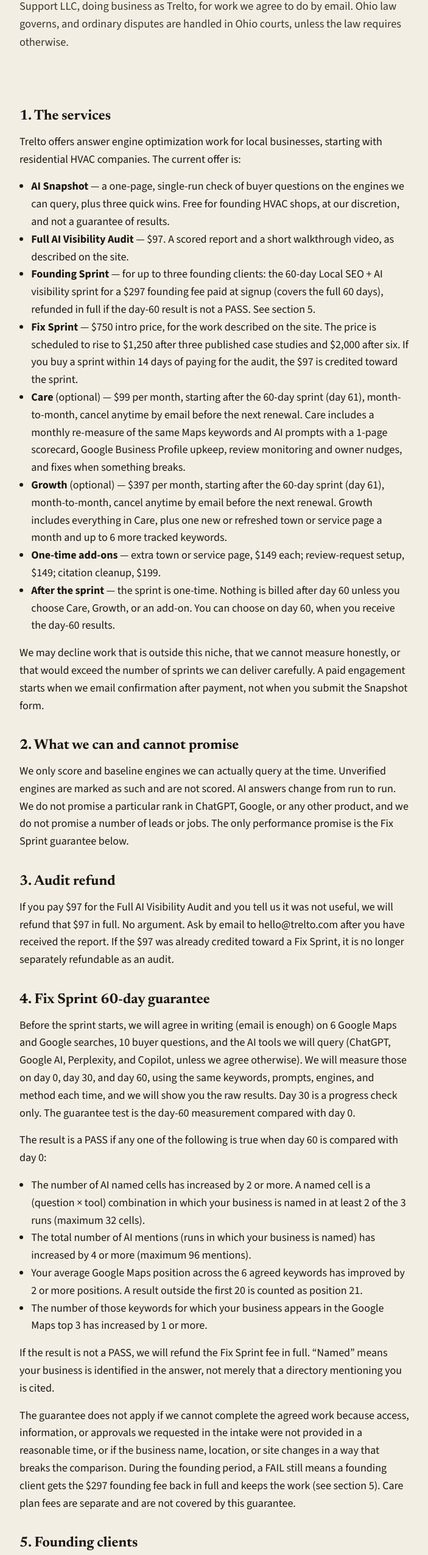
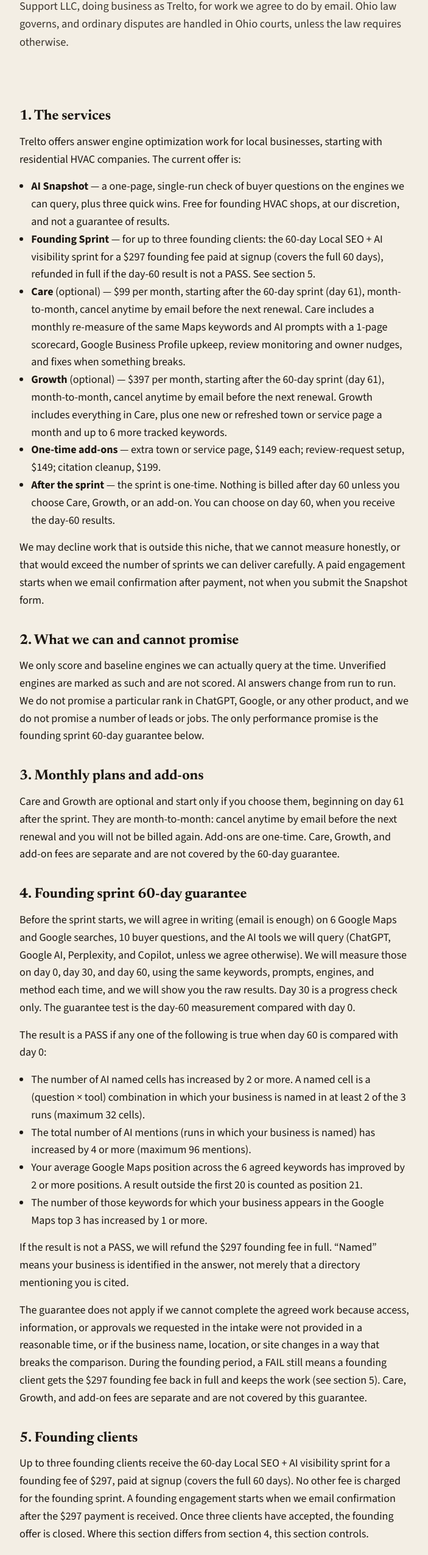
Before and after one commit to YOU18mission/trelto-site, a plain HTML site: page terms.html in a window 1280 px wide. Shown: the part 236-2786 px from the top of the page at 61% size, without its empty margins (288-991 px from the left). Drawn offline with Linux system fonts and the light colour scheme.

Commit message:
Terms: remove retired $97 audit and $750 Fix Sprint offers; guarantee applies to founding sprint; clean welcome and sample audit references

```diff
--- a/terms.html
+++ b/terms.html
@@ -4,13 +4,13 @@
   <meta charset="utf-8">
   <meta name="viewport" content="width=device-width, initial-scale=1">
   <title>Terms — Trelto</title>
-  <meta name="description" content="Terms for Trelto services, including the $97 audit refund and the Fix Sprint 60-day guarantee.">
+  <meta name="description" content="Terms for Trelto services: the $297 founding sprint and its 60-day guarantee, optional Care and Growth plans, and one-time add-ons.">
   <link rel="canonical" href="https://trelto.com/terms.html">
   <meta name="theme-color" content="#f3eee4">
   <meta name="robots" content="index,follow">
   <meta property="og:type" content="website">
   <meta property="og:title" content="Terms — Trelto">
-  <meta property="og:description" content="Terms for Trelto services, including refunds and the 60-day Fix Sprint guarantee.">
+  <meta property="og:description" content="Terms for Trelto services: the $297 founding sprint and its 60-day guarantee, optional monthly plans, and add-ons.">
   <meta property="og:url" content="https://trelto.com/terms.html">
   <meta property="og:image" content="https://trelto.com/img/og.png">
   <meta name="twitter:card" content="summary_large_image">
@@ -52,9 +52,7 @@
       <p>Trelto offers answer engine optimization work for local businesses, starting with residential HVAC companies. The current offer is:</p>
       <ul>
         <li><strong>AI Snapshot</strong> — a one-page, single-run check of buyer questions on the engines we can query, plus three quick wins. Free for founding HVAC shops, at our discretion, and not a guarantee of results.</li>
-        <li><strong>Full AI Visibility Audit</strong> — $97. A scored report and a short walkthrough video, as described on the site.</li>
         <li><strong>Founding Sprint</strong> — for up to three founding clients: the 60-day Local SEO + AI visibility sprint for a $297 founding fee paid at signup (covers the full 60 days), refunded in full if the day-60 result is not a PASS. See section 5.</li>
-        <li><strong>Fix Sprint</strong> — $750 intro price, for the work described on the site. The price is scheduled to rise to $1,250 after three published case studies and $2,000 after six. If you buy a sprint within 14 days of paying for the audit, the $97 is credited toward the sprint.</li>
         <li><strong>Care</strong> (optional) — $99 per month, starting after the 60-day sprint (day 61), month-to-month, cancel anytime by email before the next renewal. Care includes a monthly re-measure of the same Maps keywords and AI prompts with a 1-page scorecard, Google Business Profile upkeep, review monitoring and owner nudges, and fixes when something breaks.</li>
         <li><strong>Growth</strong> (optional) — $397 per month, starting after the 60-day sprint (day 61), month-to-month, cancel anytime by email before the next renewal. Growth includes everything in Care, plus one new or refreshed town or service page a month and up to 6 more tracked keywords.</li>
         <li><strong>One-time add-ons</strong> — extra town or service page, $149 each; review-request setup, $149; citation cleanup, $199.</li>
@@ -63,12 +61,12 @@
       <p>We may decline work that is outside this niche, that we cannot measure honestly, or that would exceed the number of sprints we can deliver carefully. A paid engagement starts when we email confirmation after payment, not when you submit the Snapshot form.</p>
 
       <h2>2. What we can and cannot promise</h2>
-      <p>We only score and baseline engines we can actually query at the time. Unverified engines are marked as such and are not scored. AI answers change from run to run. We do not promise a particular rank in ChatGPT, Google, or any other product, and we do not promise a number of leads or jobs. The only performance promise is the Fix Sprint guarantee below.</p>
+      <p>We only score and baseline engines we can actually query at the time. Unverified engines are marked as such and are not scored. AI answers change from run to run. We do not promise a particular rank in ChatGPT, Google, or any other product, and we do not promise a number of leads or jobs. The only performance promise is the founding sprint 60-day guarantee below.</p>
 
-      <h2>3. Audit refund</h2>
-      <p>If you pay $97 for the Full AI Visibility Audit and you tell us it was not useful, we will refund that $97 in full. No argument. Ask by email to hello@trelto.com after you have received the report. If the $97 was already credited toward a Fix Sprint, it is no longer separately refundable as an audit.</p>
+      <h2>3. Monthly plans and add-ons</h2>
+      <p>Care and Growth are optional and start only if you choose them, beginning on day 61 after the sprint. They are month-to-month: cancel anytime by email before the next renewal and you will not be billed again. Add-ons are one-time. Care, Growth, and add-on fees are separate and are not covered by the 60-day guarantee.</p>
 
-      <h2>4. Fix Sprint 60-day guarantee</h2>
+      <h2>4. Founding sprint 60-day guarantee</h2>
       <p>Before the sprint starts, we will agree in writing (email is enough) on 6 Google Maps and Google searches, 10 buyer questions, and the AI tools we will query (ChatGPT, Google AI, Perplexity, and Copilot, unless we agree otherwise). We will measure those on day 0, day 30, and day 60, using the same keywords, prompts, engines, and method each time, and we will show you the raw results. Day 30 is a progress check only. The guarantee test is the day-60 measurement compared with day 0.</p>
       <p>The result is a PASS if any one of the following is true when day 60 is compared with day 0:</p>
       <ul>
@@ -77,11 +75,11 @@
         <li>Your average Google Maps position across the 6 agreed keywords has improved by 2 or more positions. A result outside the first 20 is counted as position 21.</li>
         <li>The number of those keywords for which your business appears in the Google Maps top 3 has increased by 1 or more.</li>
       </ul>
-      <p>If the result is not a PASS, we will refund the Fix Sprint fee in full. “Named” means your business is identified in the answer, not merely that a directory mentioning you is cited.</p>
-      <p>The guarantee does not apply if we cannot complete the agreed work because access, information, or approvals we requested in the intake were not provided in a reasonable time, or if the business name, location, or site changes in a way that breaks the comparison. During the founding period, a FAIL still means a founding client gets the $297 founding fee back in full and keeps the work (see section 5). Care plan fees are separate and are not covered by this guarantee.</p>
+      <p>If the result is not a PASS, we will refund the $297 founding fee in full. “Named” means your business is identified in the answer, not merely that a directory mentioning you is cited.</p>
+      <p>The guarantee does not apply if we cannot complete the agreed work because access, information, or approvals we requested in the intake were not provided in a reasonable time, or if the business name, location, or site changes in a way that breaks the comparison. During the founding period, a FAIL still means a founding client gets the $297 founding fee back in full and keeps the work (see section 5). Care, Growth, and add-on fees are separate and are not covered by this guarantee.</p>
 
       <h2>5. Founding clients</h2>
-      <p>Up to three founding clients receive the 60-day Local SEO + AI visibility Fix Sprint for a founding fee of $297, paid at signup (covers the full 60 days). No other fee is charged for the founding sprint. A founding engagement starts when we email confirmation after the $297 payment is received. Once three clients have accepted, the founding offer is closed. Where this section differs from the Fix Sprint terms above, this section controls for founding clients.</p>
+      <p>Up to three founding clients receive the 60-day Local SEO + AI visibility sprint for a founding fee of $297, paid at signup (covers the full 60 days). No other fee is charged for the founding sprint. A founding engagement starts when we email confirmation after the $297 payment is received. Once three clients have accepted, the founding offer is closed. Where this section differs from section 4, this section controls.</p>
       <p>What we promise: we will do every task in your written scope on the dates listed. We will measure your Google Maps and Google rank on 6 agreed searches, and how often ChatGPT, Google AI, Perplexity, and Copilot name you on 10 agreed questions, on day 0, day 30, and day 60, using the same keywords, prompts, engines, and method each time, and we will show you the raw results. Day 30 is a progress check only. The refund test is the day-60 measurement compared with day 0.</p>
       <p>What we do not promise: a #1 ranking, a specific number of calls, leads, or dollars, results on any single AI tool, or movement in the first 2–3 weeks. AI answers change from one ask to the next, which is why we run each question 3 times. Google and the AI tools are owned by other companies and can change without notice. Reviews come from your real customers, so we never buy, write, or filter them. We never ask for passwords.</p>
       <p>At day 60 we repeat the day-0 measurement using the same keywords, prompts, engines, and method. The result is a PASS if any one of the following is true when day 60 is compared with day 0:</p>
```
Also changed, not shown: sample-audit.html (+1 -1 lines), welcome.html (+1 -2 lines).
